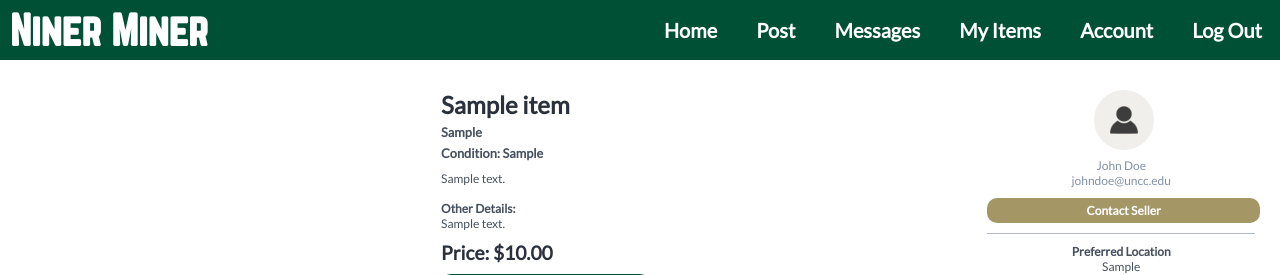
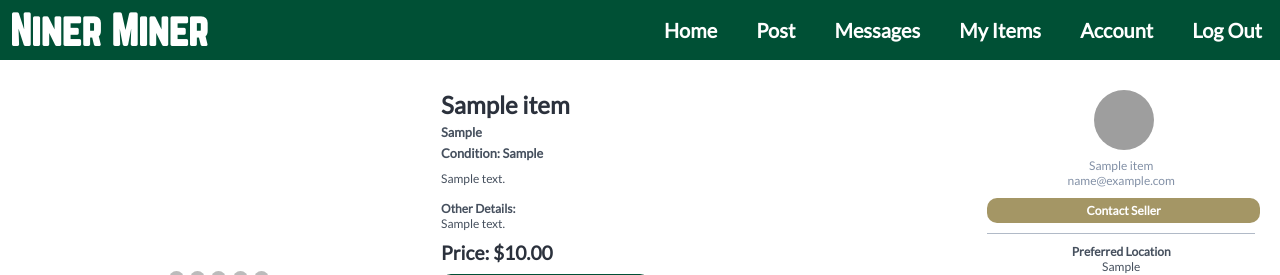
Before and after one commit to cmadajski/niner_miner, a Flask app: page /product_detail/1 in a window 1280 px wide. Shown: the top 275 px of the page. Run offline with Flask 2, Linux system fonts and the light colour scheme; a user stored in the database is signed in; tables that the repository leaves empty hold one stand-in row (values such as "Sample post"); grey boxes are pictures that could not be loaded.

Commit message:
added attributes to sellItem table and some minor fixes

```diff
--- a/src/main.py
+++ b/src/main.py
@@ -42,7 +42,8 @@ class User(db.Model, UserMixin):
 
 # have not added user logic yet to this
 class Items(db.Model):
-    item_id = db.Column("item_id", db.Integer, primary_key=True)
+    item_id = db.Column("item_id", db.Integer, primary_key=True, unique=True)
+    seller_id = db.Column(db.Integer, db.ForeignKey('user.id'))
     title = db.Column("title", db.String(200))
     price = db.Column("price", db.Numeric, nullable=False)
     fixed = db.Column("fixed", db.Text)
@@ -52,7 +53,8 @@ class Items(db.Model):
     description = db.Column("description", db.String(1000))
     location = db.Column("location", db.Text)
 
-    def __init__(self, title, price, fixed, category, condition, extradetails, description, location):
+    def __init__(self, seller_id, title, price, fixed, category, condition, extradetails, description, location):
+        self.seller_id = seller_id
         self.title = title
         self.price = price
         self.fixed = fixed
@@ -65,9 +67,18 @@ class Items(db.Model):
 
 class sellItem(db.Model):
     id = db.Column(db.Integer, primary_key=True)
-    user_id = db.Column(db.Integer, db.ForeignKey('user.id'))
+    seller_id = db.Column(db.Integer, db.ForeignKey('user.id'))
+    seller_name = db.Column(db.String(50), db.ForeignKey('user.name'))
+    seller_email = db.Column(db.String(40), db.ForeignKey('user.email'))
     item_id = db.Column(db.Integer, db.ForeignKey('items.item_id'))
+    buyer_id = db.Column(db.Integer, default=None)
 
+    def __init__(self, seller_id, seller_name, seller_email, item_id, buyer_id):
+        self.seller_id = seller_id
+        self.seller_name = seller_name
+        self.seller_email = seller_email
+        self.item_id = item_id
+        self.buyer_id = buyer_id
 
 # index route is used for log in related functions
 @app.route('/', methods=['GET', 'POST'])
@@ -394,7 +405,8 @@ def product_feed():
 @login_required
 def product_detail(product_id):
     item_details = Items.query.filter_by(item_id=product_id).first()
-    return render_template('product_detail.html', item=item_details, user=current_user)
+    selling_info = sellItem.query.filter_by(item_id=product_id).first()
+    return render_template('product_detail.html', item=item_details, user=current_user, seller=selling_info)
 
 
 @app.route('/messages')
@@ -424,13 +436,16 @@ def post():
         if 'submit_button' in request.form:
             item_info['location'] = request.form['location']
 
-        new_item = Items(title=item_info['title'], price=item_info['price'], fixed=item_info['fixed'],
+        new_item = Items(seller_id=current_user.id, title=item_info['title'], price=item_info['price'], fixed=item_info['fixed'],
                          category=item_info['category'], condition=item_info['condition'],
                          extradetails=item_info['extradetails'], description=item_info['description'],
                          location=item_info['location'])
         db.session.add(new_item)
         db.session.commit()
 
+        selling_item = sellItem(seller_id=current_user.id, seller_name=current_user.name, seller_email=current_user.email, item_id=new_item.item_id, buyer_id=None)
+        db.session.add(selling_item)
+        db.session.commit()
 
         new_img1 = request.files['image1']
         if new_img1.filename == '':
--- a/src/templates/product_detail.html
+++ b/src/templates/product_detail.html
@@ -44,47 +44,48 @@
         <!-- Full-width images with number and caption text -->
         <div class="mySlides fade">
         <div class="numbertext">1 / 5</div>
-        <img src="../static/img/accounts/{{ user.id }}/{{item.item_id}}image1" alt="img" style="width:100%">
+        <img src="../static/img/accounts/{{ seller.seller_id }}/{{item.item_id}}image1" alt="img" style="width:100%">
         <!-- <div class="text">Caption Text</div> -->
         </div>
 
         <div class="mySlides fade">
         <div class="numbertext">2 / 5</div>
-        <img src="../static/img/accounts/{{ user.id }}/{{item.item_id}}image2" alt="img" style="width:100%">
+        <img src="../static/img/accounts/{{ seller.seller_id }}/{{item.item_id}}image2" alt="img" style="width:100%">
         <!-- <div class="text">Caption Text</div> -->
         </div>
 
         <div class="mySlides fade">
         <div class="numbertext">3 / 5</div>
-        <img src="../static/img/accounts/{{ user.id }}/{{item.item_id}}image3" alt="img" style="width:100%">
+        <img src="../static/img/accounts/{{ seller.seller_id }}/{{item.item_id}}image3" alt="img" style="width:100%">
         <!-- <div class="text">Caption Text</div> -->
         </div>
 
         <div class="mySlides fade">
         <div class="numbertext">4 / 5</div>
-        <img src="../static/img/accounts/{{ user.id }}/{{item.item_id}}image4" alt="img" style="width:100%">
+        <img src="../static/img/accounts/{{ seller.seller_id }}/{{item.item_id}}image4" alt="img" style="width:100%">
         <!-- <div class="text">Caption Text</div> -->
         </div>
 
         <div class="mySlides fade">
         <div class="numbertext">5 / 5</div>
-        <img src="../static/img/accounts/{{ user.id }}/{{item.item_id}}image5" alt="img" style="width:100%">
+        <img src="../static/img/accounts/{{ seller.seller_id }}/{{item.item_id}}image5" alt="img" style="width:100%">
         <!-- <div class="text">Caption Text</div> -->
         </div>
         <!-- Next and previous buttons -->
         <a class="prev" onclick="plusSlides(-1)">&#10094;</a>
         <a class="next" onclick="plusSlides(1)">&#10095;</a>
+        <div style="text-align:center">
+            <span class="dot" onclick="currentSlide(1)"></span>
+            <span class="dot" onclick="currentSlide(2)"></span>
+            <span class="dot" onclick="currentSlide(3)"></span>
+            <span class="dot" onclick="currentSlide(4)"></span>
+            <span class="dot" onclick="currentSlide(5)"></span>
+        </div>
     </div>
     <br>
 
     <!-- The dots/circles -->
-    <div style="text-align:center">
-        <span class="dot" onclick="currentSlide(1)"></span>
-        <span class="dot" onclick="currentSlide(2)"></span>
-        <span class="dot" onclick="currentSlide(3)"></span>
-        <span class="dot" onclick="currentSlide(4)"></span>
-        <span class="dot" onclick="currentSlide(5)"></span>
-    </div>
+
     <div class="item_detail">
         <h1 class="title">{{item.title}}</h1>
         <a href="#"><p class="subtitle">{{item.category}}</p></a>
@@ -102,10 +103,10 @@
         <button class="button btnbuy">Buy</button>
     </div>
     <div class="contact">
-        <img src="../static/img/placeholder_account_img.jpg" alt="img">
+        <img src="../static/img/accounts/{{ seller.seller_id }}/account_img" alt="img">
         <p class="details">
-            John Doe <br/>
-            johndoe@uncc.edu
+            {{ seller.seller_name }} <br/>
+            {{ seller.seller_email }}
         </p>
         <a class="button btncontact" href="/messages">Contact Seller</a>
         <p class="location">
--- a/src/templates/product_feed.html
+++ b/src/templates/product_feed.html
@@ -38,7 +38,7 @@
         {% for item in items %}
         <a href="/product_detail/{{item.item_id}}">
         <div class="each-item">
-            <img src="../static/img/accounts/{{ user.id }}/{{ item.item_id }}image1" alt="img">
+            <img src="../static/img/accounts/{{ item.seller_id }}/{{ item.item_id }}image1" alt="img">
             <div class="title-price">
                 <p>{{ item.title }}</p>
                 <p>${{'%0.2f'|format(item.price|float)}}</p>
```
